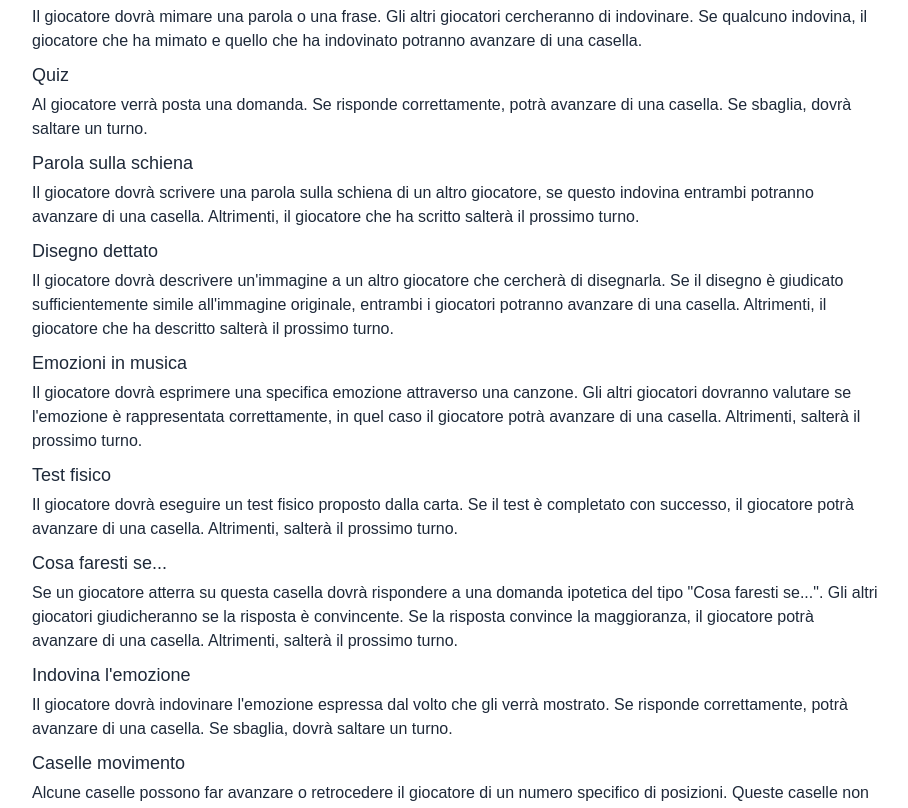
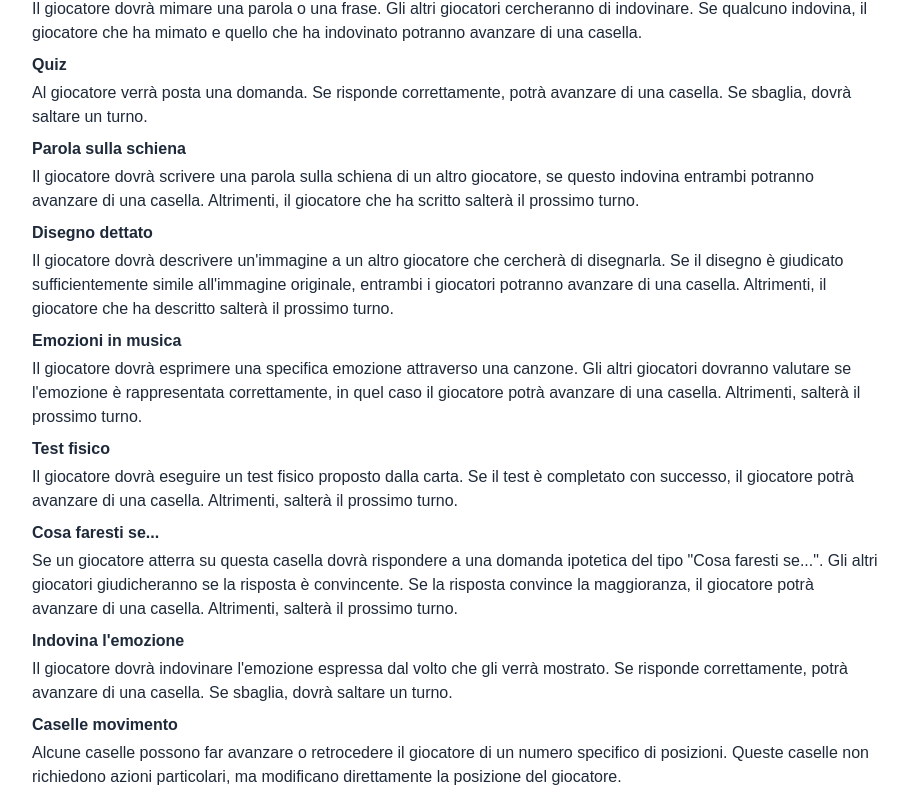
Before and after one commit to samueldebenedictis/tesi, a Next.js app: page /instructions in a window 1280 px wide. Shown: the part 987-1795 px from the top of the page, without its empty margins (184-1092 px from the left). Built offline with nearby package versions, Linux system fonts and the light colour scheme; a web font is replaced by a local one.

Commit message:
chore: refactor texts

```diff
--- a/src/app/components/turn-result-modal.tsx
+++ b/src/app/components/turn-result-modal.tsx
@@ -1,5 +1,4 @@
 import type React from "react";
-import { useState } from "react";
 import type { Battle } from "@/model/battle";
 import type {
   BackWrite,
@@ -16,16 +15,6 @@ import {
   MODAL_CLOSE_BUTTON,
   MODAL_DICE_ROLL_MESSAGE,
   MODAL_NEW_POSITION,
-  MODAL_SPECIAL_EFFECT_INFO_BACKWRITE,
-  MODAL_SPECIAL_EFFECT_INFO_BATTLE,
-  MODAL_SPECIAL_EFFECT_INFO_DICTATION_DRAW,
-  MODAL_SPECIAL_EFFECT_INFO_FACE_EMOTION,
-  MODAL_SPECIAL_EFFECT_INFO_MIME,
-  MODAL_SPECIAL_EFFECT_INFO_MOVE,
-  MODAL_SPECIAL_EFFECT_INFO_MUSIC_EMOTION,
-  MODAL_SPECIAL_EFFECT_INFO_PHYSICAL_TEST,
-  MODAL_SPECIAL_EFFECT_INFO_QUIZ,
-  MODAL_SPECIAL_EFFECT_INFO_WHAT_WOULD_YOU_DO,
   MODAL_TITLE_TURN_RESULT,
 } from "../texts";
 import BackWriteResult from "./turn-result-modal/back-write-result";
@@ -37,6 +26,7 @@ import MusicEmotionResult from "./turn-result-modal/music-emotion-result";
 import PhysicalTestResult from "./turn-result-modal/physical-test-result";
 import QuizResult from "./turn-result-modal/quiz-result";
 import SpecialEffect from "./turn-result-modal/special-effect";
+import SpecialEffectInfoIcon from "./turn-result-modal/special-effect-info-icon";
 import WhatWouldYouDoResult from "./turn-result-modal/what-would-you-do-result";
 import Button from "./ui/button";
 import { Divider } from "./ui/divider";
@@ -94,33 +84,6 @@ const DiceResultModal: React.FC<DiceResultModalProps> = ({
   newPosition,
   boardSize,
 }) => {
-  const [showInfo, setShowInfo] = useState(false);
-
-  const getSpecialEffectInfo = (actionType: string | null) => {
-    switch (actionType) {
-      case "battle":
-        return MODAL_SPECIAL_EFFECT_INFO_BATTLE;
-      case "mime":
-        return MODAL_SPECIAL_EFFECT_INFO_MIME;
-      case "quiz":
-        return MODAL_SPECIAL_EFFECT_INFO_QUIZ;
-      case "backwrite":
-        return MODAL_SPECIAL_EFFECT_INFO_BACKWRITE;
-      case "dictation-draw":
-        return MODAL_SPECIAL_EFFECT_INFO_DICTATION_DRAW;
-      case "music-emotion":
-        return MODAL_SPECIAL_EFFECT_INFO_MUSIC_EMOTION;
-      case "physical-test":
-        return MODAL_SPECIAL_EFFECT_INFO_PHYSICAL_TEST;
-      case "what-would-you-do":
-        return MODAL_SPECIAL_EFFECT_INFO_WHAT_WOULD_YOU_DO;
-      case "face-emotion":
-        return MODAL_SPECIAL_EFFECT_INFO_FACE_EMOTION;
-      default:
-        return MODAL_SPECIAL_EFFECT_INFO_MOVE;
-    }
-  };
-
   if (!isOpen) {
     return null;
   }
@@ -132,37 +95,7 @@ const DiceResultModal: React.FC<DiceResultModalProps> = ({
           <h2 className="ui-text-title text-center">
             {MODAL_TITLE_TURN_RESULT}
           </h2>
-          <div className="absolute top-0 right-0">
-            <button
-              onMouseEnter={() => setShowInfo(true)}
-              onMouseLeave={() => setShowInfo(false)}
-              className="text-gray-600 hover:text-gray-800"
-              type="button"
-            >
-              <svg
-                width="20"
-                height="20"
-                viewBox="0 0 24 24"
-                fill="none"
-                stroke="currentColor"
-                strokeWidth="2"
-                strokeLinecap="round"
-                strokeLinejoin="round"
-                role="img"
-                aria-label="Informazioni effetto speciale"
-              >
-                <title>Informazioni effetto speciale</title>
-                <circle cx="12" cy="12" r="10" />
-                <path d="M9.09 9a3 3 0 0 1 5.83 1c0 2-3 3-3 3" />
-                <path d="M12 17h.01" />
-              </svg>
-            </button>
-            {showInfo && (
-              <div className="ui-border-dark absolute right-full bottom-8 z-10 mr-2 w-120 bg-white p-2 text-xl shadow-lg">
-                {getSpecialEffectInfo(actionType)}
-              </div>
-            )}
-          </div>
+          <SpecialEffectInfoIcon actionType={actionType} />
         </div>
 
         {diceResult !== null && !(diceResult === 0 && actionType === null) && (
--- /dev/null
+++ b/src/app/components/turn-result-modal/special-effect-info-icon.tsx
@@ -0,0 +1,85 @@
+import type React from "react";
+import { useState } from "react";
+import {
+  MODAL_SPECIAL_EFFECT_INFO_BACKWRITE,
+  MODAL_SPECIAL_EFFECT_INFO_BATTLE,
+  MODAL_SPECIAL_EFFECT_INFO_DICTATION_DRAW,
+  MODAL_SPECIAL_EFFECT_INFO_FACE_EMOTION,
+  MODAL_SPECIAL_EFFECT_INFO_MIME,
+  MODAL_SPECIAL_EFFECT_INFO_MOVE,
+  MODAL_SPECIAL_EFFECT_INFO_MUSIC_EMOTION,
+  MODAL_SPECIAL_EFFECT_INFO_PHYSICAL_TEST,
+  MODAL_SPECIAL_EFFECT_INFO_QUIZ,
+  MODAL_SPECIAL_EFFECT_INFO_WHAT_WOULD_YOU_DO,
+} from "../../texts";
+
+interface SpecialEffectInfoIconProps {
+  actionType: string | null;
+}
+
+const SpecialEffectInfoIcon: React.FC<SpecialEffectInfoIconProps> = ({
+  actionType,
+}) => {
+  const [showInfo, setShowInfo] = useState(false);
+
+  const getSpecialEffectInfo = (actionType: string | null) => {
+    switch (actionType) {
+      case "battle":
+        return MODAL_SPECIAL_EFFECT_INFO_BATTLE;
+      case "mime":
+        return MODAL_SPECIAL_EFFECT_INFO_MIME;
+      case "quiz":
+        return MODAL_SPECIAL_EFFECT_INFO_QUIZ;
+      case "backwrite":
+        return MODAL_SPECIAL_EFFECT_INFO_BACKWRITE;
+      case "dictation-draw":
+        return MODAL_SPECIAL_EFFECT_INFO_DICTATION_DRAW;
+      case "music-emotion":
+        return MODAL_SPECIAL_EFFECT_INFO_MUSIC_EMOTION;
+      case "physical-test":
+        return MODAL_SPECIAL_EFFECT_INFO_PHYSICAL_TEST;
+      case "what-would-you-do":
+        return MODAL_SPECIAL_EFFECT_INFO_WHAT_WOULD_YOU_DO;
+      case "face-emotion":
+        return MODAL_SPECIAL_EFFECT_INFO_FACE_EMOTION;
+      default:
+        return MODAL_SPECIAL_EFFECT_INFO_MOVE;
+    }
+  };
+
+  return (
+    <div className="absolute top-0 right-0">
+      <button
+        onMouseEnter={() => setShowInfo(true)}
+        onMouseLeave={() => setShowInfo(false)}
+        className="text-gray-600 hover:text-gray-800"
+        type="button"
+      >
+        <svg
+          width="20"
+          height="20"
+          viewBox="0 0 24 24"
+          fill="none"
+          stroke="currentColor"
+          strokeWidth="2"
+          strokeLinecap="round"
+          strokeLinejoin="round"
+          role="img"
+          aria-label="Informazioni effetto speciale"
+        >
+          <title>Informazioni effetto speciale</title>
+          <circle cx="12" cy="12" r="10" />
+          <path d="M9.09 9a3 3 0 0 1 5.83 1c0 2-3 3-3 3" />
+          <path d="M12 17h.01" />
+        </svg>
+      </button>
+      {showInfo && (
+        <div className="ui-border-dark absolute right-full bottom-8 z-10 mr-2 w-122 bg-white p-4 text-xl shadow-lg">
+          {getSpecialEffectInfo(actionType)}
+        </div>
+      )}
+    </div>
+  );
+};
+
+export default SpecialEffectInfoIcon;
--- a/src/app/instructions/page.tsx
+++ b/src/app/instructions/page.tsx
@@ -3,9 +3,74 @@
 import { useRouter } from "next/navigation";
 import { MAX_PLAYERS, MIN_PLAYERS, URL_HOME } from "../../vars";
 import Button from "../components/ui/button";
+import {
+  LABEL_BACKWRITE,
+  LABEL_BATTLE,
+  LABEL_DICTATION_DRAW,
+  LABEL_FACE_EMOTION,
+  LABEL_MIME,
+  LABEL_MOVE,
+  LABEL_MUSIC_EMOTION,
+  LABEL_PHYSICAL_TEST,
+  LABEL_QUIZ,
+  LABEL_WHAT_WOULD_YOU_DO,
+  MODAL_SPECIAL_EFFECT_INFO_BACKWRITE,
+  MODAL_SPECIAL_EFFECT_INFO_BATTLE,
+  MODAL_SPECIAL_EFFECT_INFO_DICTATION_DRAW,
+  MODAL_SPECIAL_EFFECT_INFO_FACE_EMOTION,
+  MODAL_SPECIAL_EFFECT_INFO_MIME,
+  MODAL_SPECIAL_EFFECT_INFO_MOVE,
+  MODAL_SPECIAL_EFFECT_INFO_MUSIC_EMOTION,
+  MODAL_SPECIAL_EFFECT_INFO_PHYSICAL_TEST,
+  MODAL_SPECIAL_EFFECT_INFO_QUIZ,
+  MODAL_SPECIAL_EFFECT_INFO_WHAT_WOULD_YOU_DO,
+} from "../texts";
 
 export default function InstructionsPage() {
   const router = useRouter();
+
+  const specialEffects = [
+    {
+      title: LABEL_BATTLE,
+      description: MODAL_SPECIAL_EFFECT_INFO_BATTLE,
+    },
+    {
+      title: LABEL_MIME,
+      description: MODAL_SPECIAL_EFFECT_INFO_MIME,
+    },
+    {
+      title: LABEL_QUIZ,
+      description: MODAL_SPECIAL_EFFECT_INFO_QUIZ,
+    },
+    {
+      title: LABEL_BACKWRITE,
+      description: MODAL_SPECIAL_EFFECT_INFO_BACKWRITE,
+    },
+    {
+      title: LABEL_DICTATION_DRAW,
+      description: MODAL_SPECIAL_EFFECT_INFO_DICTATION_DRAW,
+    },
+    {
+      title: LABEL_MUSIC_EMOTION,
+      description: MODAL_SPECIAL_EFFECT_INFO_MUSIC_EMOTION,
+    },
+    {
+      title: LABEL_PHYSICAL_TEST,
+      description: MODAL_SPECIAL_EFFECT_INFO_PHYSICAL_TEST,
+    },
+    {
+      title: LABEL_WHAT_WOULD_YOU_DO,
+      description: MODAL_SPECIAL_EFFECT_INFO_WHAT_WOULD_YOU_DO,
+    },
+    {
+      title: LABEL_FACE_EMOTION,
+      description: MODAL_SPECIAL_EFFECT_INFO_FACE_EMOTION,
+    },
+    {
+      title: LABEL_MOVE,
+      description: MODAL_SPECIAL_EFFECT_INFO_MOVE,
+    },
+  ];
 
   return (
     <div className="ui-text-dark my-8 flex flex-col items-center justify-center p-4">
@@ -93,82 +158,12 @@ export default function InstructionsPage() {
             Il tabellone può contenere diverse tipologie di caselle speciali:
           </p>
 
-          <h3 className="mb-1 font-medium text-lg">Battaglia</h3>
-          <p className="mb-2">
-            Se un giocatore atterra su una casella già occupata da un altro
-            giocatore, si verifica una battaglia. I giocatori coinvolti dovranno
-            decidere un vincitore. Il giocatore vincente potrà avanzare di una
-            casella.
-          </p>
-
-          <h3 className="mb-1 font-medium text-lg">Mimo</h3>
-          <p className="mb-2">
-            Il giocatore dovrà mimare una parola o una frase. Gli altri
-            giocatori cercheranno di indovinare. Se qualcuno indovina, il
-            giocatore che ha mimato e quello che ha indovinato potranno avanzare
-            di una casella.
-          </p>
-
-          <h3 className="mb-1 font-medium text-lg">Quiz</h3>
-          <p className="mb-2">
-            Al giocatore verrà posta una domanda. Se risponde correttamente,
-            potrà avanzare di una casella. Se sbaglia, dovrà saltare un turno.
-          </p>
-
-          <h3 className="mb-1 font-medium text-lg">Parola sulla schiena</h3>
-          <p className="mb-2">
-            Il giocatore dovrà scrivere una parola sulla schiena di un altro
-            giocatore, se questo indovina entrambi potranno avanzare di una
-            casella. Altrimenti, il giocatore che ha scritto salterà il prossimo
-            turno.
-          </p>
-
-          <h3 className="mb-1 font-medium text-lg">Disegno dettato</h3>
-          <p className="mb-2">
-            Il giocatore dovrà descrivere un'immagine a un altro giocatore che
-            cercherà di disegnarla. Se il disegno è giudicato sufficientemente
-            simile all'immagine originale, entrambi i giocatori potranno
-            avanzare di una casella. Altrimenti, il giocatore che ha descritto
-            salterà il prossimo turno.
-          </p>
-
-          <h3 className="mb-1 font-medium text-lg">Emozioni in musica</h3>
-          <p className="mb-2">
-            Il giocatore dovrà esprimere una specifica emozione attraverso una
-            canzone. Gli altri giocatori dovranno valutare se l'emozione è
-            rappresentata correttamente, in quel caso il giocatore potrà
-            avanzare di una casella. Altrimenti, salterà il prossimo turno.
-          </p>
-
-          <h3 className="mb-1 font-medium text-lg">Test fisico</h3>
-          <p className="mb-2">
-            Il giocatore dovrà eseguire un test fisico proposto dalla carta. Se
-            il test è completato con successo, il giocatore potrà avanzare di
-            una casella. Altrimenti, salterà il prossimo turno.
-          </p>
-
-          <h3 className="mb-1 font-medium text-lg">Cosa faresti se...</h3>
-          <p className="mb-2">
-            Se un giocatore atterra su questa casella dovrà rispondere a una
-            domanda ipotetica del tipo "Cosa faresti se...". Gli altri giocatori
-            giudicheranno se la risposta è convincente. Se la risposta convince
-            la maggioranza, il giocatore potrà avanzare di una casella.
-            Altrimenti, salterà il prossimo turno.
-          </p>
-
-          <h3 className="mb-1 font-medium text-lg">Indovina l'emozione</h3>
-          <p className="mb-2">
-            Il giocatore dovrà indovinare l'emozione espressa dal volto che gli
-            verrà mostrato. Se risponde correttamente, potrà avanzare di una
-            casella. Se sbaglia, dovrà saltare un turno.
-          </p>
-
-          <h3 className="mb-1 font-medium text-lg">Caselle movimento</h3>
-          <p className="mb-2">
-            Alcune caselle possono far avanzare o retrocedere il giocatore di un
-            numero specifico di posizioni. Queste caselle non richiedono azioni
-            particolari, ma modificano direttamente la posizione del giocatore.
-          </p>
+          {specialEffects.map((effect) => (
+            <div key={effect.title}>
+              <h3 className="mb-1 font-bold">{effect.title}</h3>
+              <p className="mb-2">{effect.description}</p>
+            </div>
+          ))}
         </section>
 
         <section className="mb-6">
--- a/src/app/texts.ts
+++ b/src/app/texts.ts
@@ -10,31 +10,37 @@ export const LABEL_SPECIAL_PERCENTAGE = (n: number) =>
   `Percentuale di caselle speciali: ${n}%`;
 export const LABEL_MIME = "Mimo";
 export const LABEL_QUIZ = "Quiz";
-export const LABEL_BACKWRITE = "Parole sulla schiena";
+export const LABEL_BACKWRITE = "Parola sulla schiena";
 export const LABEL_FACE_EMOTION = "Indovina l'emozione";
-export const LABEL_MOVE = "Avanti e indietro";
+export const LABEL_MOVE = "Caselle movimento";
 export const LABEL_MUSIC_EMOTION = "Emozioni in musica";
-export const LABEL_PHYSICAL_TEST = "Test fisici";
+export const LABEL_PHYSICAL_TEST = "Test fisico";
 export const LABEL_WHAT_WOULD_YOU_DO = "Cosa faresti se...";
 export const LABEL_DICTATION_DRAW = "Disegno dettato";
 export const LABEL_SUBMIT = "Inizia gioco";
 
+export const LABEL_BATTLE = "Battaglia";
+
 // Turn Result Modal Constants
 export const MODAL_TITLE_TURN_RESULT = "Risultato del turno";
 export const MODAL_DICE_ROLL_MESSAGE = " ha tirato un ";
+// Battaglia
 export const MODAL_BATTLE_TITLE = "Battaglia!";
 export const MODAL_BATTLE_WINNER_SELECTION = "Seleziona il vincitore";
+// Quiz
 export const MODAL_QUIZ_TITLE = "Quiz!";
 export const MODAL_QUIZ_QUESTION = "Domanda:";
 export const MODAL_QUIZ_SHOW_ANSWER = "Mostra risposta";
 export const MODAL_QUIZ_ANSWER = "Risposta:";
 export const MODAL_QUIZ_CORRECT = "Corretto";
 export const MODAL_QUIZ_WRONG = "Sbagliato";
+// Indovina l'emozione
 export const MODAL_FACE_EMOTION_TITLE = "Indovina l'emozione!";
 export const MODAL_FACE_EMOTION_SHOW_ANSWER = "Mostra risposta";
 export const MODAL_FACE_EMOTION_ANSWER = "Emozione:";
 export const MODAL_FACE_EMOTION_CORRECT = "Corretto";
 export const MODAL_FACE_EMOTION_WRONG = "Sbagliato";
+// Mimo
 export const MODAL_MIME_TITLE = "Mimo!";
 export const MODAL_MIME_SHOW_TOPIC = "Mostra mimo";
 export const MODAL_MIME_HIDE_TOPIC = "Nascondi mimo";
@@ -43,6 +49,7 @@ export const MODAL_MIME_GUESSED = "Indovinato";
 export const MODAL_MIME_NOT_GUESSED = "Non indovinato";
 export const MODAL_MIME_WHO_GUESSED = "Chi ha indovinato?";
 export const MODAL_MIME_CONFIRM = "Conferma";
+// Disegno dettato
 export const MODAL_DICTATION_DRAW_TITLE = "Disegno dettato!";
 export const MODAL_DICTATION_DRAW_SHOW_IMAGE = "Mostra immagine";
 export const MODAL_DICTATION_DRAW_HIDE_IMAGE = "Nascondi immagine";
@@ -53,11 +60,13 @@ export const MODAL_DICTATION_DRAW_NOT_DRAWN = "Disegnato male";
 export const MODAL_DICTATION_DRAW_WHO_DREW = "Chi l'ha disegnato?";
 export const MODAL_DICTATION_DRAW_CONFIRM = "Conferma";
 export const MODAL_CLOSE_BUTTON = "Chiudi";
+// Emozioni in musica
 export const MODAL_MUSIC_EMOTION_TITLE = "Emozioni in musica!";
 export const MODAL_MUSIC_EMOTION_EMOTION_TO_EXPRESS =
   "Emozione da esprimere con una canzone:";
 export const MODAL_MUSIC_EMOTION_GUESSED = "Convincente";
 export const MODAL_MUSIC_EMOTION_NOT_GUESSED = "Non convincente";
+// Test fisico
 export const MODAL_PHYSICAL_TEST = "Test fisico!";
 export const MODAL_PHYSICAL_TEST_TEST_TO_EXECUTE = "Prova da eseguire:";
 export const MODAL_PHYSICAL_TEST_COMPLETED = "Completato";
@@ -66,7 +75,8 @@ export const MODAL_WHAT_WOULD_YOU_DO_TITLE = "Cosa faresti se...";
 export const MODAL_WHAT_WOULD_YOU_DO_QUESTION = "Domanda:";
 export const MODAL_WHAT_WOULD_YOU_DO_CONVINCING_ANSWER = "Convincente";
 export const MODAL_WHAT_WOULD_YOU_DO_NOT_CONVINCING_ANSWER = "Non convincente";
-export const MODAL_BACKWRITE_TITLE = "Parole sulla schiena!";
+// Parole sulla schiena
+export const MODAL_BACKWRITE_TITLE = "Parola sulla schiena!";
 export const MODAL_BACKWRITE_SHOW_WORD = "Mostra parola da scrivere";
 export const MODAL_BACKWRITE_WORD_TO_WRITE = "Parola da scrivere:";
 export const MODAL_BACKWRITE_HIDE_WORD = "Nascondi parola";
@@ -74,32 +84,34 @@ export const MODAL_BACKWRITE_GUESSED = "Indovinato";
 export const MODAL_BACKWRITE_NOT_GUESSED = "Non indovinato";
 export const MODAL_BACKWRITE_WHO_GUESSED = "Chi ha aiutato ad indovinare?";
 export const MODAL_BACKWRITE_CONFIRM = "Conferma";
+// Movimento
 export const MODAL_SPECIAL_EFFECT = "Effetto speciale!";
 export const MODAL_SPECIAL_SQUARE_MESSAGE = "Casella speciale! Ti muovi ";
 export const MODAL_MOVE_FORWARD = "avanti di ";
 export const MODAL_MOVE_BACKWARD = "indietro di ";
 export const MODAL_TOTAL_MOVEMENT = "Movimento totale:";
 export const MODAL_NEW_POSITION = "Nuova posizione:";
+
 export const MODAL_SPECIAL_EFFECT_INFO_MOVE =
-  "Le caselle movimento possono spostarti di posizioni extra in avanti o indietro oltre al lancio del dado normale.";
+  "Alcune caselle possono far avanzare o retrocedere il giocatore di un numero specifico di posizioni. Queste caselle non richiedono azioni particolari, ma modificano direttamente la posizione del giocatore.";
 export const MODAL_SPECIAL_EFFECT_INFO_BATTLE =
-  "Se atterri su una casella occupata da un altro giocatore, si verifica una battaglia. Il vincitore avanza di una casella.";
+  "Se un giocatore atterra su una casella già occupata da un altro giocatore, si verifica una battaglia. I giocatori coinvolti dovranno decidere un vincitore. Il giocatore vincente potrà avanzare di una casella.";
 export const MODAL_SPECIAL_EFFECT_INFO_MIME =
-  "Il giocatore deve mimare una parola o frase. Se qualcuno indovina, entrambi avanzano di una casella.";
+  "Il giocatore dovrà mimare una parola o una frase. Gli altri giocatori cercheranno di indovinare. Se qualcuno indovina, il giocatore che ha mimato e quello che ha indovinato potranno avanzare di una casella.";
 export const MODAL_SPECIAL_EFFECT_INFO_QUIZ =
-  "Al giocatore viene posta una domanda. Se risponde correttamente, avanza di una casella. Altrimenti salta un turno.";
+  "Al giocatore verrà posta una domanda. Se risponde correttamente, potrà avanzare di una casella. Se sbaglia, dovrà saltare un turno.";
 export const MODAL_SPECIAL_EFFECT_INFO_BACKWRITE =
-  "Il giocatore scrive una parola sulla schiena di un altro. Se questo indovina, entrambi avanzano. Altrimenti il primo salta un turno.";
+  "Il giocatore dovrà scrivere una parola sulla schiena di un altro giocatore, se questo indovina entrambi potranno avanzare di una casella. Altrimenti, il giocatore che ha scritto salterà il prossimo turno.";
 export const MODAL_SPECIAL_EFFECT_INFO_DICTATION_DRAW =
-  "Il giocatore descrive un'immagine da disegnare. Se il disegno è buono, entrambi avanzano. Altrimenti il primo salta un turno.";
+  "Il giocatore dovrà descrivere un'immagine a un altro giocatore che cercherà di disegnarla. Se il disegno è giudicato sufficientemente simile all'immagine originale, entrambi i giocatori potranno avanzare di una casella. Altrimenti, il giocatore che ha descritto salterà il prossimo turno.";
 export const MODAL_SPECIAL_EFFECT_INFO_MUSIC_EMOTION =
-  "Il giocatore esprime un'emozione con una canzone. Se convince, avanza. Altrimenti salta un turno.";
+  "Il giocatore dovrà esprimere una specifica emozione attraverso una canzone. Gli altri giocatori dovranno valutare se l'emozione è rappresentata correttamente, in quel caso il giocatore potrà avanzare di una casella. Altrimenti, salterà il prossimo turno.";
 export const MODAL_SPECIAL_EFFECT_INFO_PHYSICAL_TEST =
-  "Il giocatore esegue un test fisico. Se riesce, avanza. Altrimenti salta un turno.";
+  "Il giocatore dovrà eseguire un test fisico proposto dalla carta. Se il test è completato con successo, il giocatore potrà avanzare di una casella. Altrimenti, salterà il prossimo turno.";
 export const MODAL_SPECIAL_EFFECT_INFO_WHAT_WOULD_YOU_DO =
-  "Il giocatore risponde a una domanda ipotetica. Se convince la maggioranza, avanza. Altrimenti salta un turno.";
+  'Se un giocatore atterra su questa casella dovrà rispondere a una domanda ipotetica del tipo "Cosa faresti se...". Gli altri giocatori giudicheranno se la risposta è convincente. Se la risposta convince la maggioranza, il giocatore potrà avanzare di una casella. Altrimenti, salterà il prossimo turno.';
 export const MODAL_SPECIAL_EFFECT_INFO_FACE_EMOTION =
-  "Il giocatore deve indovinare l'emozione mostrata. Se risponde correttamente, avanza. Altrimenti salta un turno.";
+  "Il giocatore dovrà indovinare l'emozione espressa dal volto che gli verrà mostrato. Se risponde correttamente, potrà avanzare di una casella. Se sbaglia, dovrà saltare un turno.";
 
 // Game Save and Restore
 export const LABEL_SAVE_GAME_BUTTON = "Salva partita";
```
